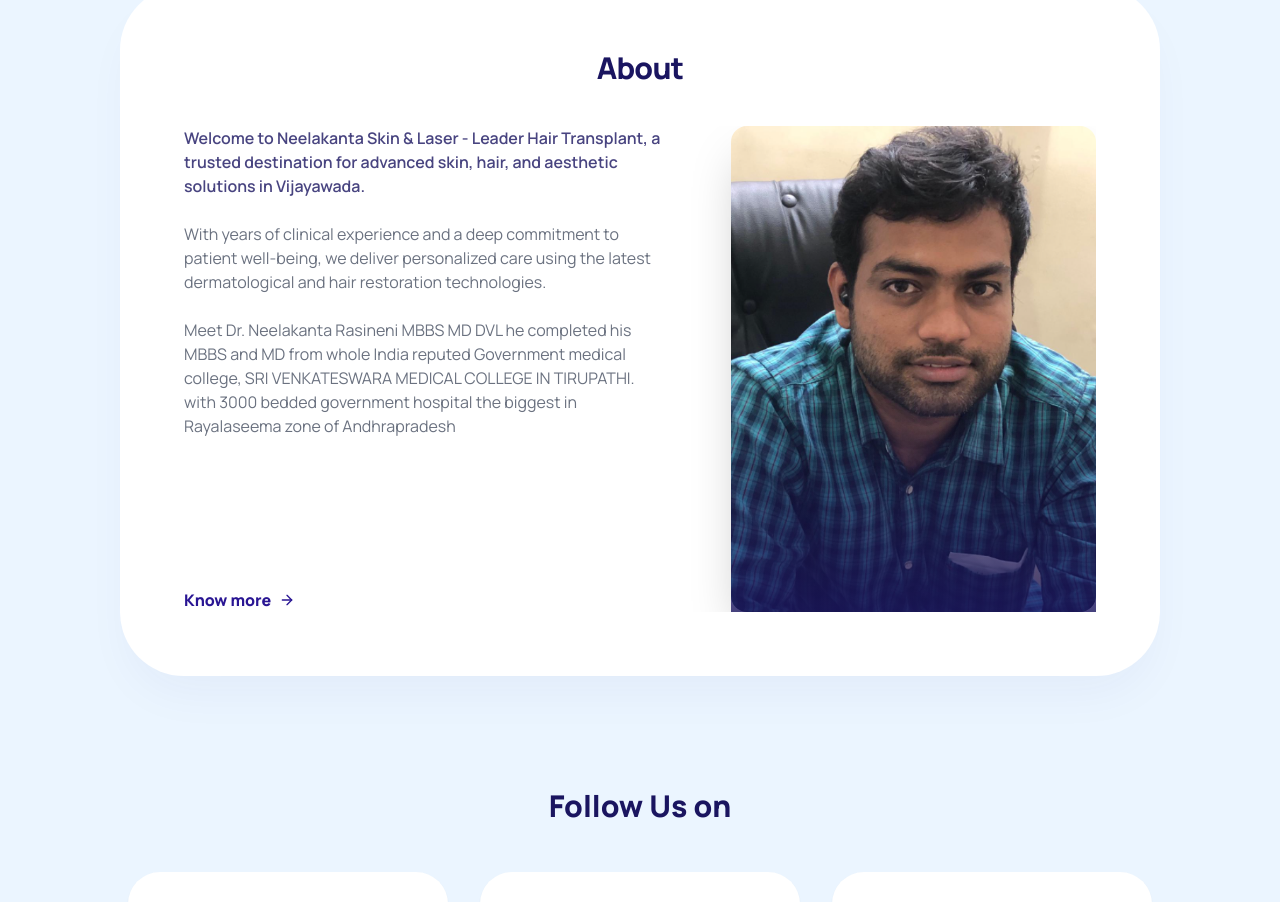
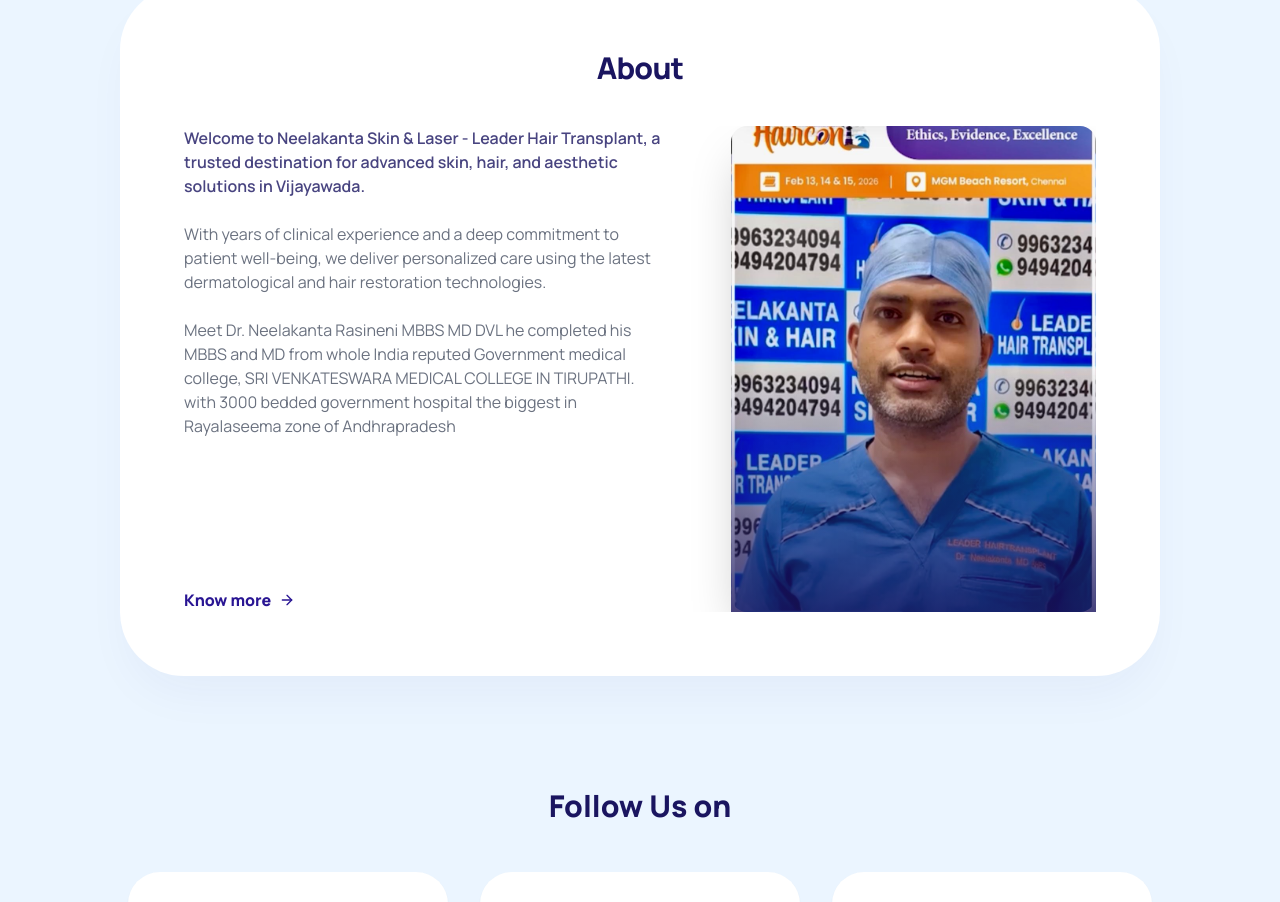
Before and after one commit to premkumarmetikala/nilakanta-skin-clinic, a React (Vite) app: page / in a window 1280 px wide. Shown: the part 1658-2560 px from the top of the page. Built offline with nearby package versions, Linux system fonts and the light colour scheme.

Commit message:
Update About Us image to final-doctor.jpeg and comment out unused home sections

```diff
--- a/src/components/AboutUs.tsx
+++ b/src/components/AboutUs.tsx
@@ -80,7 +80,7 @@
                                 <div className="relative">
                                     <div className="aspect-[3/4] rounded-2xl overflow-hidden shadow-2xl">
                                         <img
-                                            src="/doctor.png"
+                                            src="/final-doctor.jpeg"
                                             alt="Dr. Neelakanta Babu"
                                             className="w-full h-full object-cover"
                                         />
```
